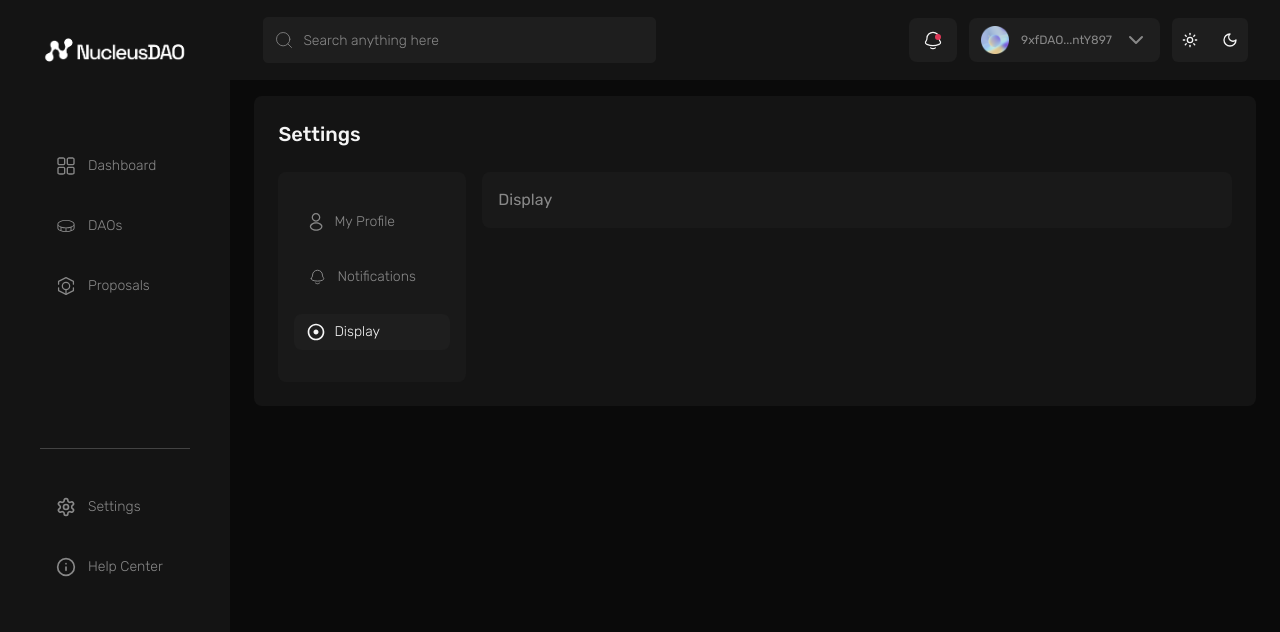
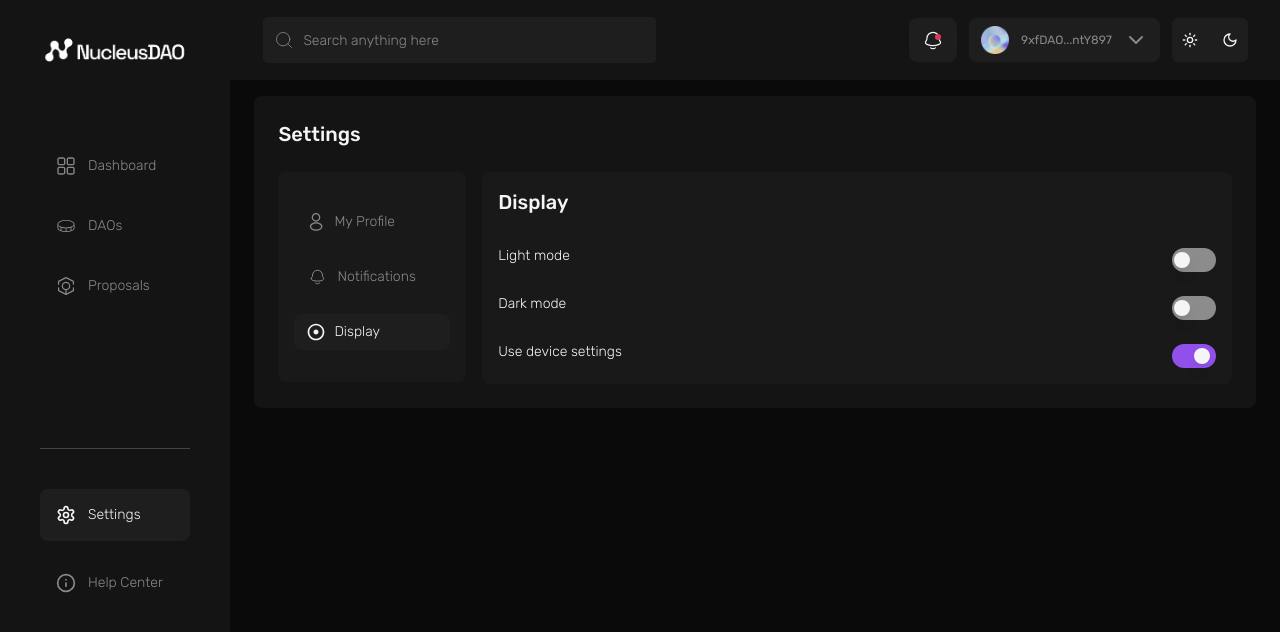
Before and after one commit to NucleusDAO/NucleusDAO-Frontend, a Next.js app: page /settings/display in a window 1280 px wide. Shown: the top 632 px of the page. Built offline with nearby package versions, Linux system fonts and the light colour scheme.

Commit message:
settings screen conversion updated

```diff
--- a/app/(dashboard)/settings/display/page.tsx
+++ b/app/(dashboard)/settings/display/page.tsx
@@ -1,7 +1,110 @@
+'use client';
+
+import { zodResolver } from '@hookform/resolvers/zod';
+import { useForm } from 'react-hook-form';
+import { z } from 'zod';
+
+import {
+  Form,
+  FormControl,
+  FormField,
+  FormItem,
+  FormLabel,
+  FormMessage,
+} from '@/components/ui/form';
+import { editDisplay } from '@/libs/validations/dao-schema';
+import { Switch } from '@/components/ui/switch';
+
 const Display = () => {
-    return (
-        <div>Display</div>
-    )
+  const form = useForm<z.infer<typeof editDisplay>>({
+    resolver: zodResolver(editDisplay),
+    defaultValues: {
+      light_mode: false,
+      dark_mode: false,
+      device_settings: true,
+    },
+  });
+
+  const handleOnCheck = (value: boolean, type: any) => {
+    form.setValue('light_mode', type === 'light_mode' ? value : false);
+    form.setValue('dark_mode', type === 'dark_mode' ? value : false);
+    form.setValue(
+      'device_settings',
+      type === 'device_settings' ? value : false
+    );
+  };
+
+  const onSubmit = async (data: any) => {
+    console.log(data);
+  };
+  return (
+    <div className="space-y-6">
+      <h2 className="text-white font-medium text-xl" role="heading">
+        Display
+      </h2>
+
+      <Form {...form}>
+        <form onSubmit={form.handleSubmit(onSubmit)} className="space-y-4">
+          <FormField
+            control={form.control}
+            name="light_mode"
+            render={({ field }) => (
+              <FormItem className="flex justify-between items-center">
+                <FormLabel className="text-white">Light mode</FormLabel>
+                <FormControl>
+                  <Switch
+                    checked={field.value}
+                    onCheckedChange={(value) =>
+                      handleOnCheck(value, 'light_mode')
+                    }
+                  />
+                </FormControl>
+                <FormMessage />
+              </FormItem>
+            )}
+          />
+          <FormField
+            control={form.control}
+            name="dark_mode"
+            render={({ field }) => (
+              <FormItem className="flex justify-between items-center">
+                <FormLabel className="text-white">Dark mode</FormLabel>
+                <FormControl>
+                  <Switch
+                    checked={field.value}
+                    onCheckedChange={(value) =>
+                      handleOnCheck(value, 'dark_mode')
+                    }
+                  />
+                </FormControl>
+                <FormMessage />
+              </FormItem>
+            )}
+          />
+          <FormField
+            control={form.control}
+            name="device_settings"
+            render={({ field }) => (
+              <FormItem className="flex justify-between items-center">
+                <FormLabel className="text-white">
+                  Use device settings
+                </FormLabel>
+                <FormControl>
+                  <Switch
+                    checked={field.value}
+                    onCheckedChange={(value) =>
+                      handleOnCheck(value, 'device_settings')
+                    }
+                  />
+                </FormControl>
+                <FormMessage />
+              </FormItem>
+            )}
+          />
+        </form>
+      </Form>
+    </div>
+  );
 };
 
 export default Display;
--- a/app/(dashboard)/settings/layout.tsx
+++ b/app/(dashboard)/settings/layout.tsx
@@ -3,7 +3,7 @@ import { Bell2, DisplayIcon, OnePersonicon } from '@/assets/svgs';
 import {
   SETTINGS_DISPLAY_URL,
   SETTINGS_NOTIFICATIONS_URL,
-  SETTINGS_PROFILE_URL,
+  SETTINGS_URL,
 } from '@/config/path';
 import { cn } from '@/libs/utils';
 import Link from 'next/link';
@@ -18,7 +18,7 @@ export const daoSettingsSidebarLinks: {
   {
     title: 'My Profile',
     icon: <OnePersonicon />,
-    href: SETTINGS_PROFILE_URL,
+    href: SETTINGS_URL,
   },
   {
     title: 'Notifications',
@@ -50,7 +50,7 @@ const Layout = ({ children }: ILayout) => {
                 <div
                   className={cn(
                     'py-2 rounded-lg px-3 flex font-light items-center space-x-2 my-4',
-                    pathname.startsWith(link.href) && 'bg-[#1E1E1E] text-white'
+                    pathname === link.href && 'bg-[#1E1E1E] text-white'
                   )}
                 >
                   <div>{link.icon}</div>
--- a/components/side-bar/nav-data.tsx
+++ b/components/side-bar/nav-data.tsx
@@ -1,5 +1,5 @@
 import { DaoIcon, DashboardIcon, ProposalIcon } from '@/assets/svgs';
-import { DAO_URL, DASHBOARD_URL, PROPOSALS_URL, SETTINGS_PROFILE_URL } from '@/config/path';
+import { DAO_URL, DASHBOARD_URL, PROPOSALS_URL, SETTINGS_URL } from '@/config/path';
 import { Info, Settings } from 'lucide-react';
 import { ReactNode } from 'react';
 
@@ -23,7 +23,7 @@ const topSidebarNav: { href: string; title: string; icon: ReactNode }[] = [
 
 const bottomSidebarNav: { href: string; title: string; icon: ReactNode }[] = [
   {
-    href: SETTINGS_PROFILE_URL,
+    href: SETTINGS_URL,
     title: 'Settings',
     icon: <Settings size={20} />,
   },
--- a/config/path.tsx
+++ b/config/path.tsx
@@ -16,6 +16,7 @@ export const CREATE_PROPOSAL_URL: string = '/proposals/create';
 export const REVIEW_PROPOSAL_URL: string = '/proposals/review';
 
 // Settings
+export const SETTINGS_URL: string = '/settings';
 export const SETTINGS_PROFILE_URL: string = '/settings/profile';
 export const SETTINGS_NOTIFICATIONS_URL: string = '/settings/notifications';
 export const SETTINGS_DISPLAY_URL: string = '/settings/display';
--- a/libs/validations/dao-schema.tsx
+++ b/libs/validations/dao-schema.tsx
@@ -90,4 +90,10 @@ const editNotifications = z.object({
   push_new_updates: z.boolean().optional(),
 });
 
-export { daoInfoSchema, defineMembershipSchema, proposalInfoSchema, editDaoInfoSchema, editDaoInfoLinksSchema, editProfile, editNotifications };
+const editDisplay = z.object({
+  light_mode: z.boolean().optional(),
+  dark_mode: z.boolean().optional(),
+  device_settings: z.boolean().optional().default(true),
+});
+
+export { daoInfoSchema, defineMembershipSchema, proposalInfoSchema, editDaoInfoSchema, editDaoInfoLinksSchema, editProfile, editNotifications, editDisplay };
```
Also changed, not shown: app/(dashboard)/settings/page.tsx (renamed from app/(dashboard)/settings/profile/page.tsx).
